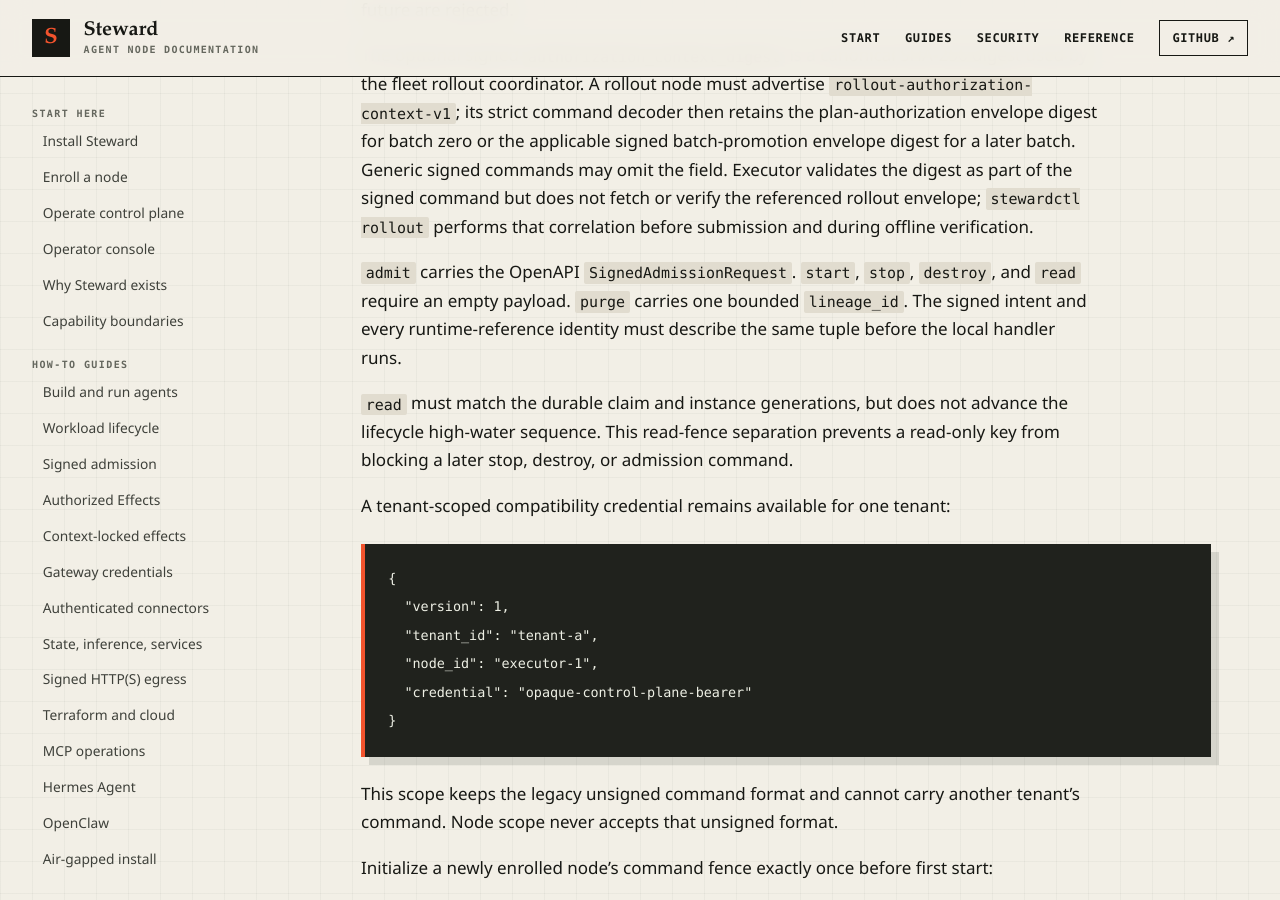
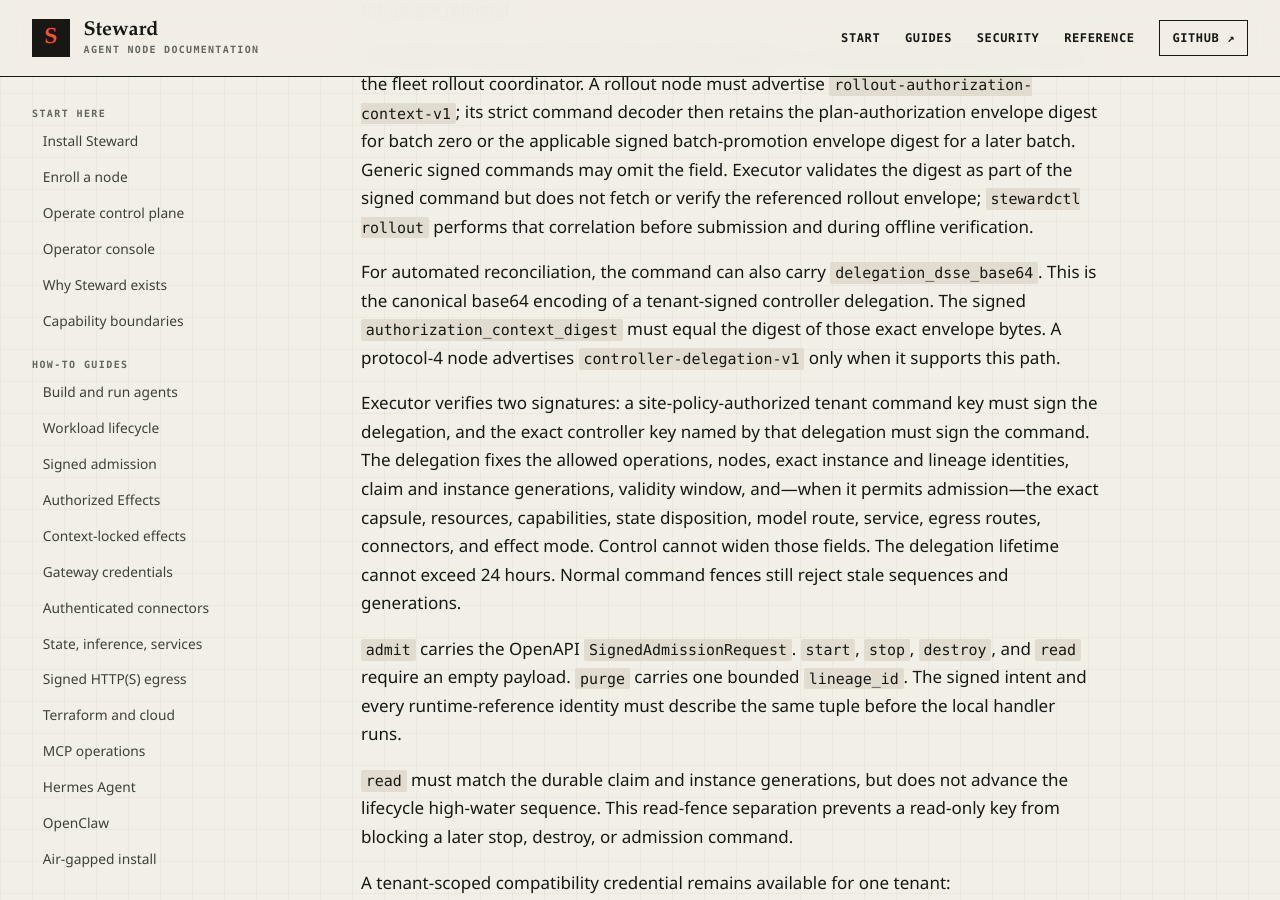
Before and after one commit to hardrails/steward, a Jekyll site: the page built from docs/executor.md, in a window 1280 px wide and 900 px high, scrolled down 10371 px. Built offline with Jekyll 4.4.1, drawn with Linux system fonts in a browser that asks for light colours.

Commit message:
docs: define the delegation trust boundary
Record the build decision, node verification sequence, protocol capability, authority limits, and residual availability risk in architecture and API documentation.

Constraint: Public contracts must explain which process can authorize which action

Rejected: OPA or transport identity as authorization proof | neither carries the tenant portable signature and exact deployment scope

Confidence: high

Scope-risk: narrow

```diff
--- a/docs/executor.md
+++ b/docs/executor.md
@@ -407,6 +407,21 @@ the field. Executor validates the digest as part of the signed command but does
 fetch or verify the referenced rollout envelope; `stewardctl rollout` performs that
 correlation before submission and during offline verification.
 
+For automated reconciliation, the command can also carry
+`delegation_dsse_base64`. This is the canonical base64 encoding of a tenant-signed
+controller delegation. The signed `authorization_context_digest` must equal the
+digest of those exact envelope bytes. A protocol-4 node advertises
+`controller-delegation-v1` only when it supports this path.
+
+Executor verifies two signatures: a site-policy-authorized tenant command key must
+sign the delegation, and the exact controller key named by that delegation must
+sign the command. The delegation fixes the allowed operations, nodes, exact
+instance and lineage identities, claim and instance generations, validity window,
+and—when it permits admission—the exact capsule, resources, capabilities, state
+disposition, model route, service, egress routes, connectors, and effect mode.
+Control cannot widen those fields. The delegation lifetime cannot exceed 24 hours.
+Normal command fences still reject stale sequences and generations.
+
 `admit` carries the OpenAPI `SignedAdmissionRequest`. `start`, `stop`, `destroy`,
 and `read` require an empty payload. `purge` carries one bounded `lineage_id`. The
 signed intent and every runtime-reference identity must describe the same tuple
--- a/openapi/steward-control.v1.yaml
+++ b/openapi/steward-control.v1.yaml
@@ -2766,7 +2766,9 @@ components:
           uniqueItems: true
           description: |
             A node must include `activation-canary-v1` before the controller can
-            lease an `activation-canary` command to it.
+            lease an `activation-canary` command to it. A node includes
+            `controller-delegation-v1` only when it independently verifies the
+            tenant-signed bounded delegation and delegated controller signature.
           items:
             $ref: "#/components/schemas/Identifier128"
     ExecutorPollResponse:
```
Also changed, not shown: docs/decisions/0033-bounded-controller-delegation.md (added, +70 -0 lines), docs/reference/api.md (+5 -2 lines), docs/reference/configuration.md (+6 -0 lines).
